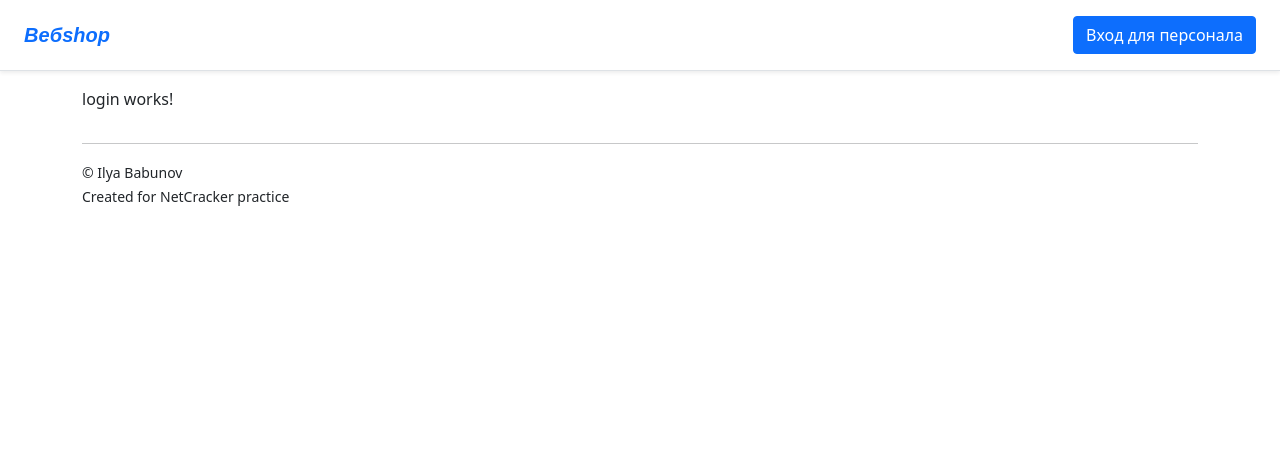
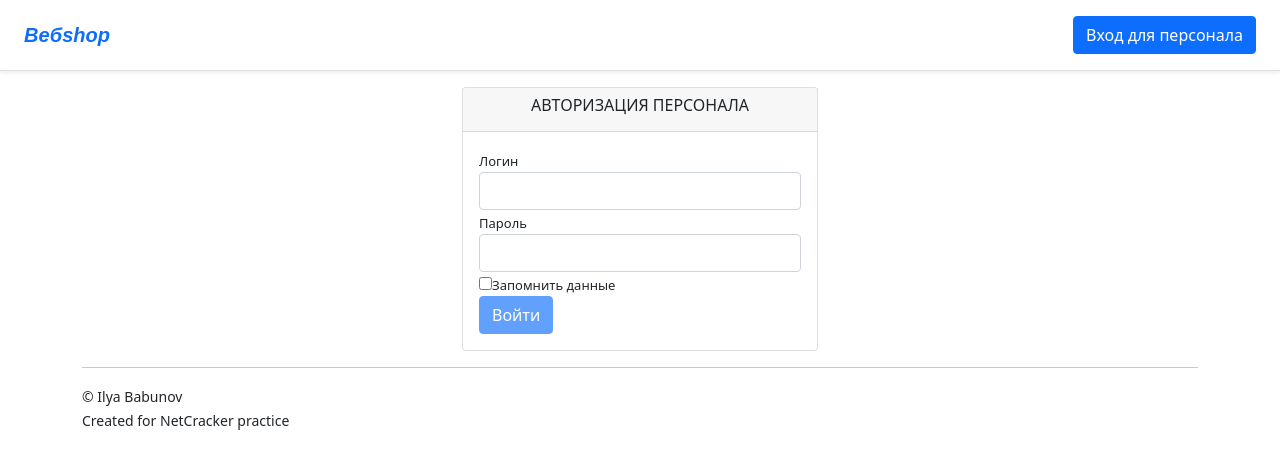
Before and after one commit to McFck/Webshop, an Angular app in the folder web-front/: page /login in a window 1280 px wide. Shown: the top 464 px of the page. Built offline with nearby package versions, Linux system fonts and the light colour scheme.

Commit message:
Added login form component

```diff
--- a/web-front/src/app/app.module.ts
+++ b/web-front/src/app/app.module.ts
@@ -3,6 +3,7 @@ import { BrowserModule } from '@angular/platform-browser';
 import { HttpClientModule } from '@angular/common/http';
 
 import { AppRoutingModule } from './app-routing.module';
+import { FormsModule } from '@angular/forms';
 
 import { AppComponent } from './app.component';
 import { HeaderComponent } from './components/shared/header/header.component';
@@ -37,7 +38,8 @@ import { SuccessComponent } from './components/checkout/success/success.componen
   imports: [
     BrowserModule,
     HttpClientModule,
-    AppRoutingModule
+    AppRoutingModule,
+    FormsModule
   ],
   providers: [],
   bootstrap: [AppComponent]
--- a/web-front/src/app/components/login/login.component.html
+++ b/web-front/src/app/components/login/login.component.html
@@ -1 +1,33 @@
-<p>login works!</p>
+<div class="row">
+    <div class="col-md-4 offset-md-4">
+      <div class="guest-form-card card">
+
+        <div class="card-header text-center">
+          <h2>Авторизация персонала</h2>
+        </div>
+
+        <div class="card-body">
+          <form #loginForm="ngForm" (ngSubmit)="login()">
+            <div class="form-group">
+              <label for="username">Логин</label>
+              <input id="username" class="form-control" [ngClass]="{ 'is-invalid': username.touched && username.invalid }" name="username" #username="ngModel" [(ngModel)]="model.username" required />
+              <span class="invalid-feedback">Логин не может быть пустым!</span>
+            </div>
+
+            <div class="form-group">
+              <label for="password">Пароль</label>
+              <input type="password" id="password" name="password" class="form-control" [ngClass]="{ 'is-invalid': password.touched && password.invalid }" #password="ngModel" [(ngModel)]="model.password" required />
+              <span class="invalid-feedback">Пароль не может быть пустым!</span>
+            </div>
+
+            <div class="form-group">
+              <input type="checkbox" id="remember" name="remember" #remember="ngModel" [(ngModel)]="model.remember">
+              <label class="ml-1" for="remember">Запомнить данные</label>
+            </div>
+
+            <button class="btn btn-primary btn-block" [disabled]="loginForm.invalid">Войти</button>
+          </form>
+        </div>
+      </div>
+    </div>
+  </div>
--- a/web-front/src/app/components/login/login.component.ts
+++ b/web-front/src/app/components/login/login.component.ts
@@ -1,4 +1,6 @@
 import { Component, OnInit } from '@angular/core';
+import { User } from 'src/app/models/user';
+import { UserService } from 'src/app/services/user.service';
 
 @Component({
   selector: 'app-login',
@@ -7,9 +9,24 @@ import { Component, OnInit } from '@angular/core';
 })
 export class LoginComponent implements OnInit {
 
-  constructor() { }
+  model: any = {}
+
+  constructor(private userService: UserService) { }
 
   ngOnInit(): void {
   }
 
+  login() {
+    this.checkUser(new User(this.model['username'],this.model['password']));
+  }
+
+  async checkUser(user: User) {
+    const result = await this.userService.authUser(user).toPromise();
+    if(result){
+      user.isAdmin = true;
+      console.log("SUCCESS");
+    } else {
+      console.log("ERROR");
+    }
+  }
 }
--- /dev/null
+++ b/web-front/src/app/models/user.ts
@@ -0,0 +1,13 @@
+export class User {
+    username: string;
+    email: string;
+    password: string;
+    isAdmin: boolean;
+
+    constructor(username: string, password: string, email: string = "", isAdmin: boolean = false) {
+        this.username = username;
+        this.email = email;
+        this.password = password;
+        this.isAdmin = isAdmin;
+    }
+}
--- /dev/null
+++ b/web-front/src/app/services/user.service.ts
@@ -0,0 +1,17 @@
+import { HttpClient } from '@angular/common/http';
+import { Injectable } from '@angular/core';
+import { Observable } from 'rxjs';
+import { postAuthRequestUrl } from 'src/config/api';
+import { User } from '../models/user';
+
+@Injectable({
+  providedIn: 'root'
+})
+export class UserService {
+  constructor(private http: HttpClient) { }
+
+  authUser(user: User): Observable<Object> {
+    const body = user;
+    return this.http.post(postAuthRequestUrl, body);
+  }
+}
--- a/web-front/src/config/api.ts
+++ b/web-front/src/config/api.ts
@@ -3,4 +3,6 @@ import { environment } from "src/environments/environment";
 export const baseUrl = environment.production ? 'placeholder' : 'http://localhost:8080/api';
 export const itemsUrl = baseUrl + '/items';
 export const ordersUrl = baseUrl + '/orders';
+export const usersUrl = baseUrl + '/users';
 export const postOrderUrl = ordersUrl + '/add';
+export const postAuthRequestUrl = usersUrl + '/auth';
--- a/web-front/src/styles.css
+++ b/web-front/src/styles.css
@@ -84,3 +84,16 @@
     font-weight: 900;
     background-color: green;
 }
+
+.guest-form-card h2 {
+    text-transform: uppercase;
+    font-size: medium;
+  }
+
+  .guest-form-card label {
+    font-size: small;
+  }
+
+  .btn-primary.disabled, .btn-primary:disabled {
+    cursor: not-allowed;
+  }
```
Also changed, not shown: 2 other files (tests, documents, lock files or other folders).
